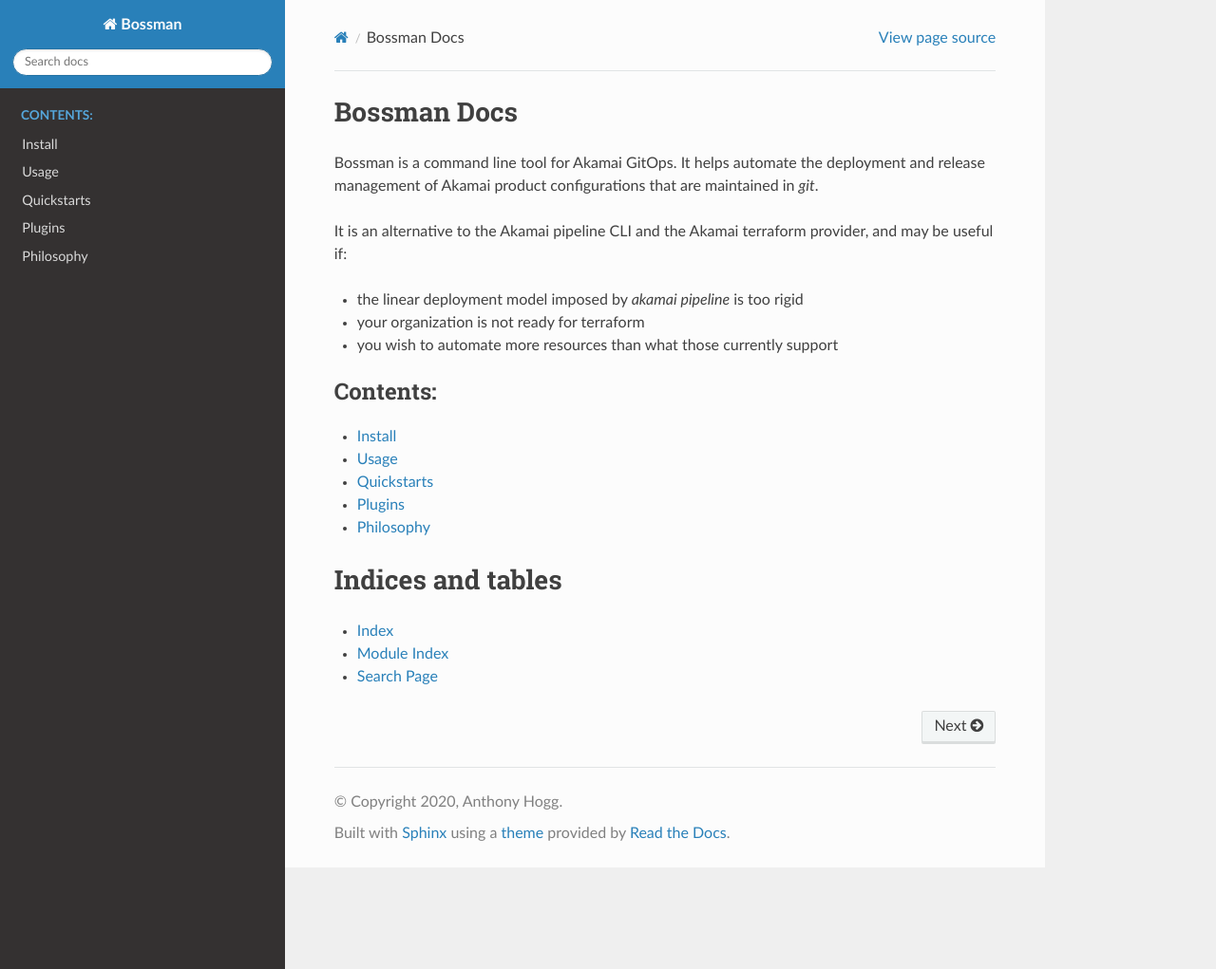
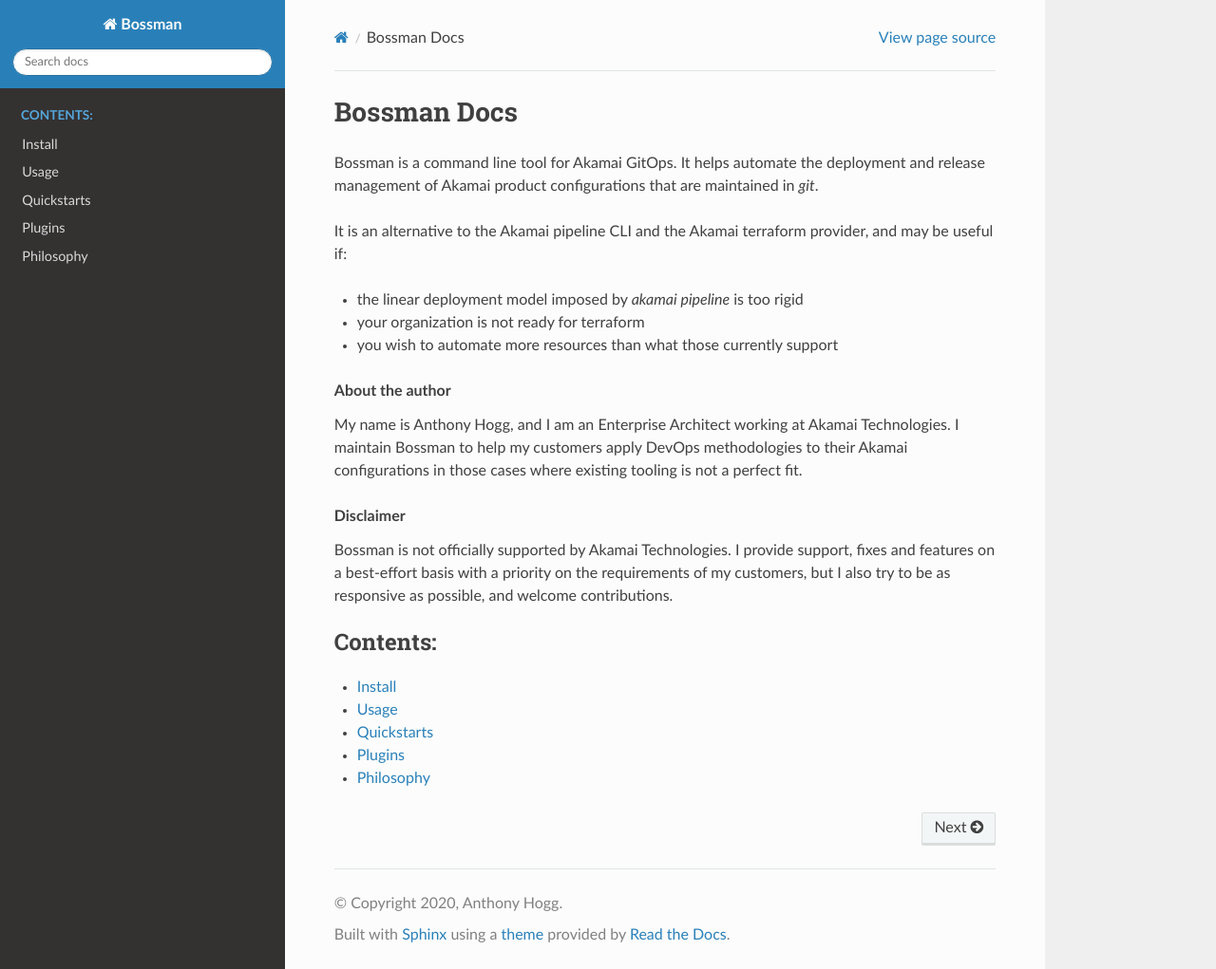
Before and after one commit to ynohat/bossman, a Sphinx documentation site: the page built from docs/index.rst, in a window 1280 px wide and 1021 px high. Shown: the whole window at 95% size. Built offline with Sphinx 7.4.7 and the Read the Docs theme 2.0.0, drawn with Linux system fonts in a browser that asks for light colours.

Commit message:
docs(index): add disclaimer and about

```diff
--- a/docs/index.rst
+++ b/docs/index.rst
@@ -10,6 +10,18 @@ It is an alternative to the Akamai pipeline CLI and the Akamai terraform provide
 * your organization is not ready for terraform
 * you wish to automate more resources than what those currently support
 
+.. topic:: About the author
+
+   My name is Anthony Hogg, and I am an Enterprise Architect working at Akamai Technologies. I maintain
+   Bossman to help my customers apply DevOps methodologies to their Akamai configurations in those cases
+   where existing tooling is not a perfect fit.
+
+.. topic:: Disclaimer
+
+   Bossman is not officially supported by Akamai Technologies. I provide support, fixes and features
+   on a best-effort basis with a priority on the requirements of my customers, but I also try to be as
+   responsive as possible, and welcome contributions.
+
 .. toctree::
    :maxdepth: 1
    :caption: Contents:
@@ -19,10 +31,3 @@ It is an alternative to the Akamai pipeline CLI and the Akamai terraform provide
    quickstarts
    plugins
    philosophy
-
-Indices and tables
-==================
-
-* :ref:`genindex`
-* :ref:`modindex`
-* :ref:`search`
```
